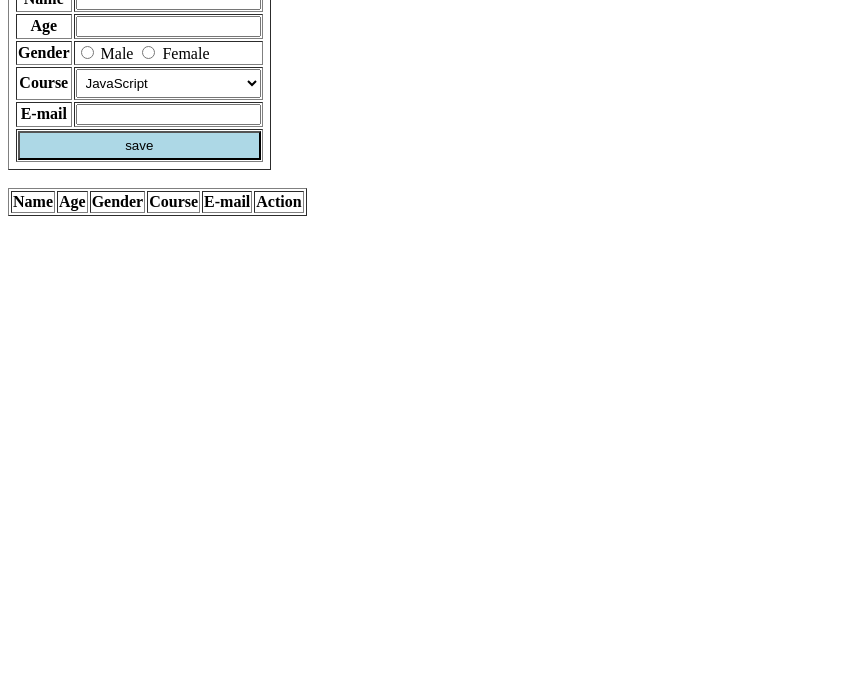
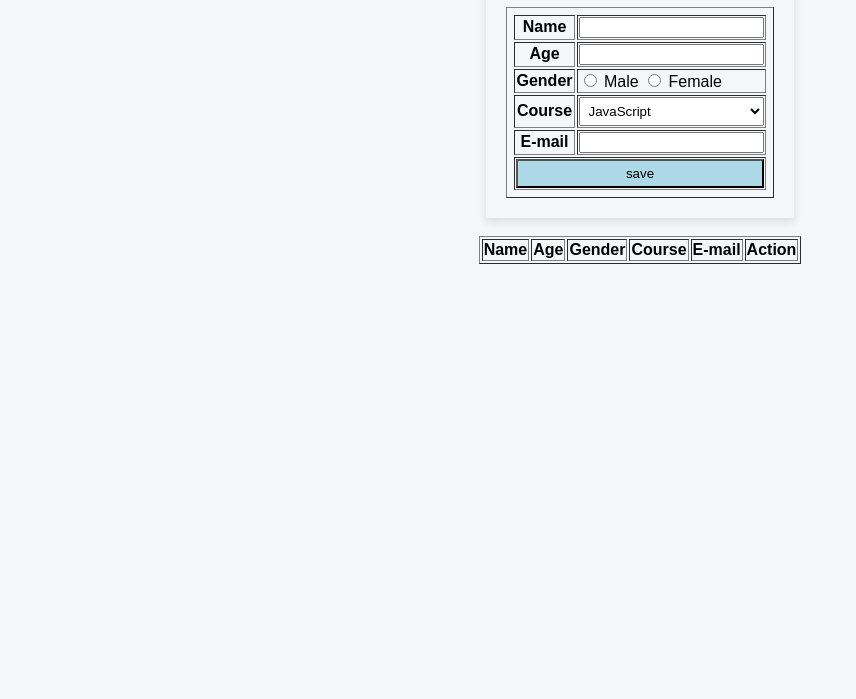
Before and after one commit to venilak/studentform, a plain HTML site: page index.html in a window 1280 px wide. Shown: the part 101-800 px from the top of the page, without its empty margins (0-856 px from the left). Drawn offline with Linux system fonts and the light colour scheme.

Commit message:
updated all files

```diff
--- a/index.html
+++ b/index.html
@@ -4,6 +4,7 @@
     <meta charset="UTF-8">
     <meta name="viewport" content="width=device-width, initial-scale=1.0">
     <title>Student details task</title>
+    <link rel="stylesheet" href="https://cdnjs.cloudflare.com/ajax/libs/font-awesome/6.7.2/css/all.min.css" integrity="sha512-Evv84Mr4kqVGRNSgIGL/F/aIDqQb7xQ2vcrdIwxfjThSH8CSR7PBEakCr51Ck+w+/U6swU2Im1vVX0SVk9ABhg==" crossorigin="anonymous" referrerpolicy="no-referrer" />
 
 
 </head>
@@ -13,6 +14,17 @@
             width: 100%;
             padding: 5px;
             box-sizing: border-box;
+        }
+        body{
+            font-family: Arial, Helvetica, sans-serif;
+            background-color: #f4f6f8;
+            display:flex;
+            flex-direction: column;
+            align-items: center;
+        }
+        form{
+            padding: 20px;
+            box-shadow: 0 4px 8px rgba(0,0,0,0.1);
         }
     </style>
     <form>
@@ -34,7 +46,7 @@
             <th>Course</th> <td><select id="course"><Option>JavaScript</Option><Option>Python</Option><Option>C++</Option></select></td></tr>
             <tr>
     <th>E-mail</th> <td><input type="email" id="inputbox2"></td></tr>
-            <tr><th colspan="2" ><button type="submit" id="btn">save</button></th></tr>
+            <th colspan="2" ><button type="submit" id="btn">save</button></th>
 
     </table>
 
--- a/script.js
+++ b/script.js
@@ -8,6 +8,7 @@ let btn = document.getElementById("btn");
 btn.style.backgroundColor="lightblue";
 btn.style.width="100%"
 btn.style.padding="5px"
+
 
 btn.addEventListener("click", function (event) {
     event.preventDefault();
@@ -40,19 +41,26 @@ tdCourse.textContent = selectedCourse;
 
     let tdEmail = document.createElement("td");
     tdEmail.textContent = inputbox2.value;
+
+
+
     let tdAction = document.createElement("td");
 let deleteBtn = document.createElement("button");
-    deleteBtn.textContent = "Delete";
+
+deleteBtn.innerHTML = '<i class="fa-solid fa-trash-can" style="margin-right:5px;"></i> Delete';
+
 deleteBtn.style.backgroundColor = "red";
 deleteBtn.style.color = "white";
 deleteBtn.style.border = "none";
 deleteBtn.style.padding = "5px 10px";
 deleteBtn.style.cursor = "pointer";
+
 deleteBtn.addEventListener("click", function() {
-        tr.remove();  // removes the entire row
+    tr.remove();
 });
 
 tdAction.appendChild(deleteBtn);
+
 
 
     tr.appendChild(tdName);
```
Lines whose indentation alone changed are shown as unchanged.
